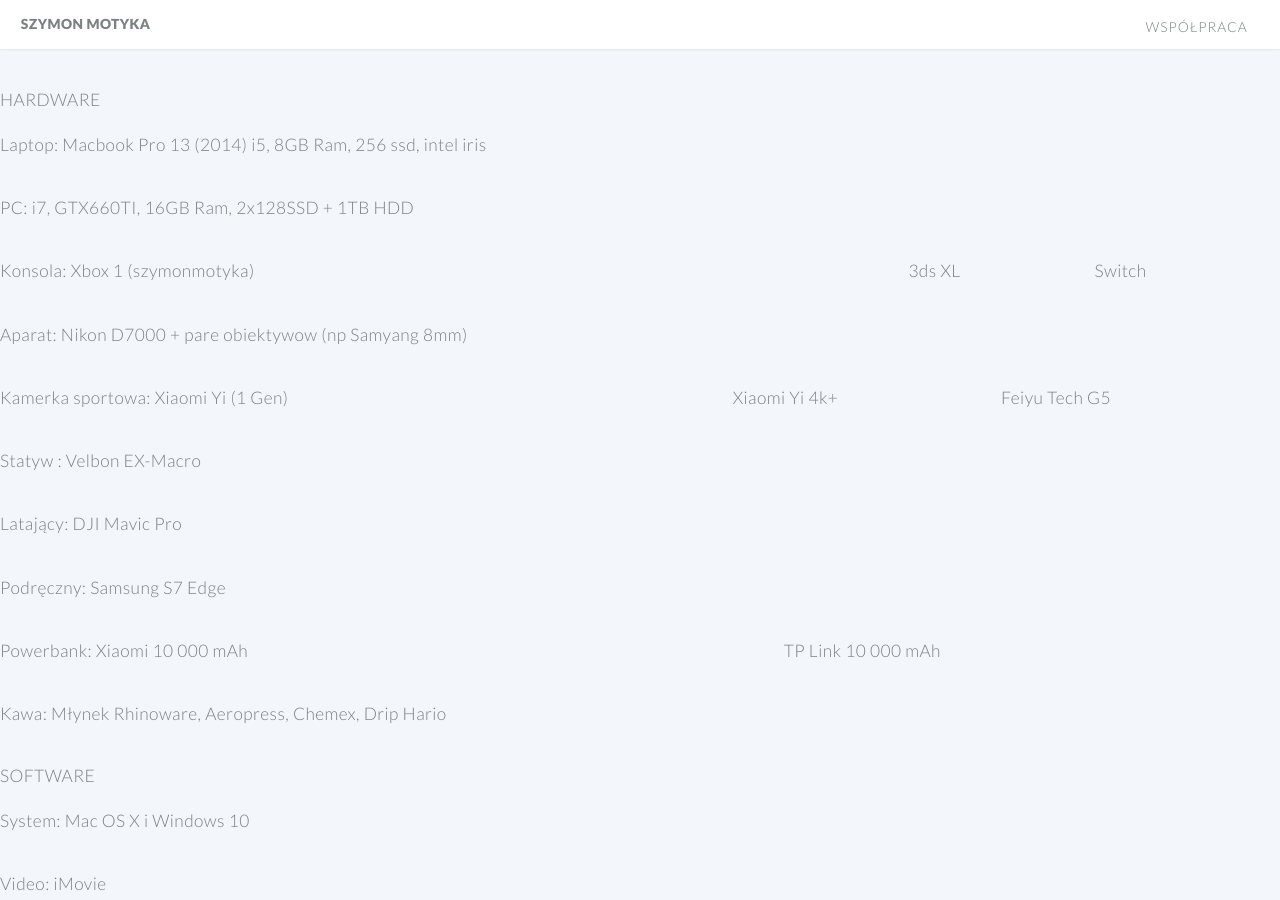
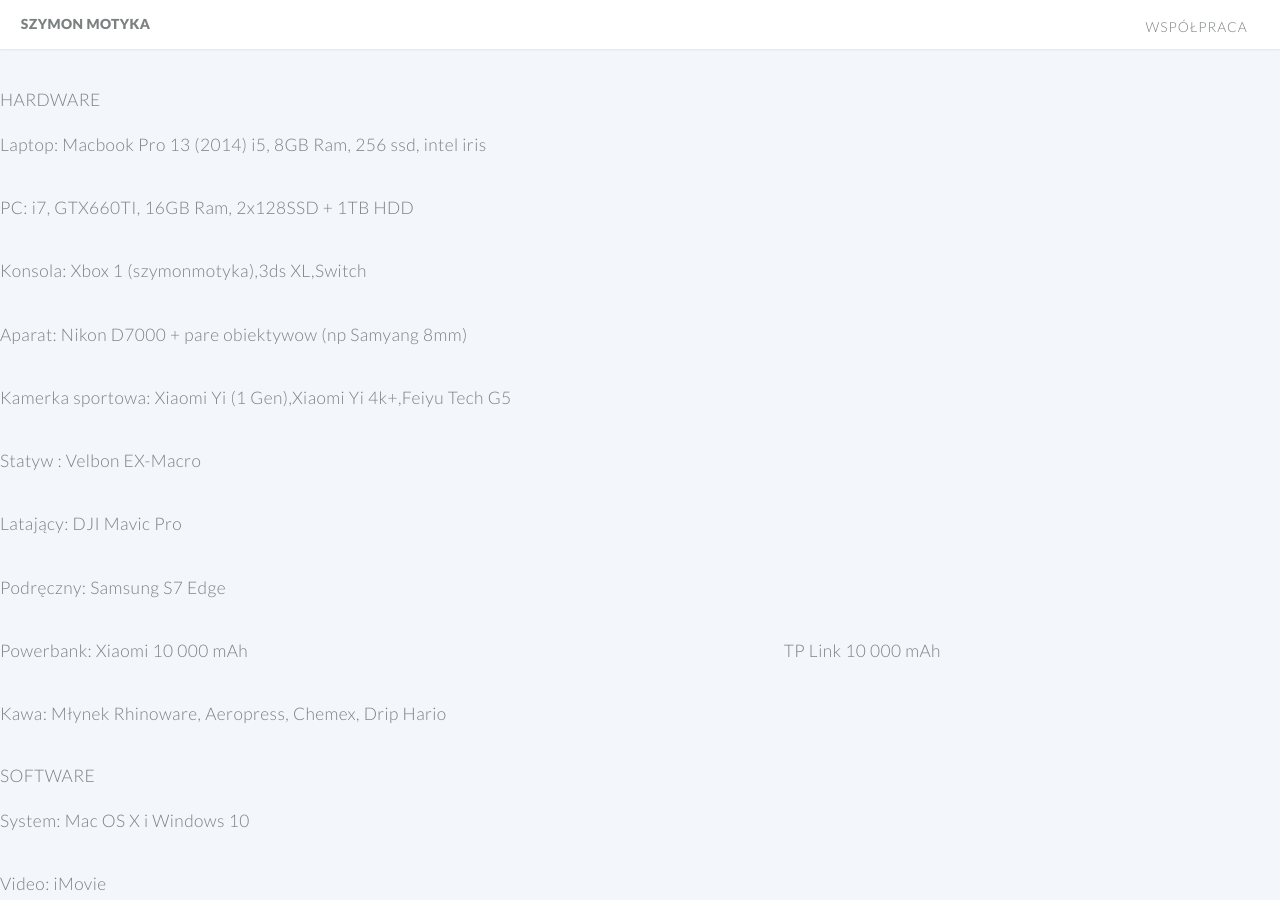
Before and after one commit to aluspl/aluspl.github.io, a Jekyll site: the page built from contact.md, in a window 1280 px wide and 900 px high, scrolled down 642 px. Built offline with Jekyll 4.4.1, drawn with Linux system fonts in a browser that asks for light colours; our own code applies the rules of GitHub Pages for plain Markdown files.

Commit message:
deleted |

```diff
--- a/contact.md
+++ b/contact.md
@@ -1,6 +1,7 @@
 ---
 layout: landing-page
 ---
+
 # Blog na Jekyll
 Wkrotce nowe tresci
 
@@ -10,11 +11,11 @@
 
 PC: i7, GTX660TI, 16GB Ram, 2x128SSD + 1TB HDD
 
-Konsola: Xbox 1 (szymonmotyka) | 3ds XL | Switch
+Konsola: Xbox 1 (szymonmotyka),3ds XL,Switch
 
 Aparat: Nikon D7000 + pare obiektywow (np Samyang 8mm)
 
-Kamerka sportowa: Xiaomi Yi (1 Gen) | Xiaomi Yi 4k+ | Feiyu Tech G5
+Kamerka sportowa: Xiaomi Yi (1 Gen),Xiaomi Yi 4k+,Feiyu Tech G5
 
 Statyw : Velbon EX-Macro
 
```
